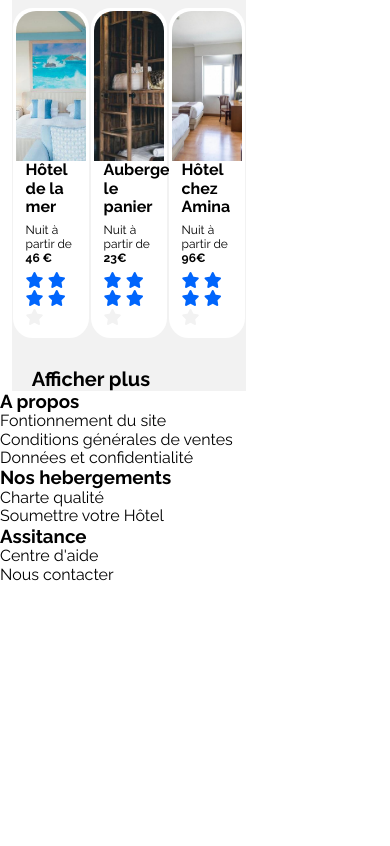
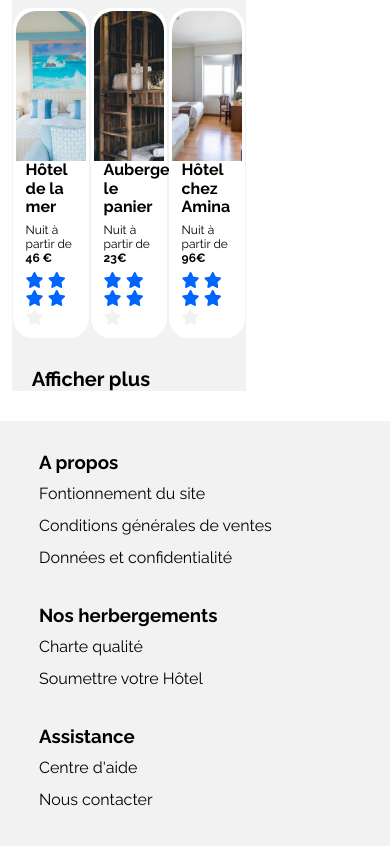
Before and after one commit to AndyRama/AndyRamaroson_2_25112021, a plain HTML site: page index.html in a window 390 px wide. Shown: the part 1885-2731 px from the top of the page. Before the commit the page ends 2469 px from the top, so only its background shows below. Drawn offline with Linux system fonts and the light colour scheme.

Commit message:
add footer html,CSS with link in meta and responsive design

```diff
--- a/css/footer.css
+++ b/css/footer.css
@@ -1,6 +1,30 @@
-.footer-container {
-display: flex;
-justify-content: center;
-align-items: center;
-flex-direction: column;
+.ment-container {
+  display: flex;
+  flex-direction:row;
+  justify-content:space-around;
+  align-items: center;
+  background-color: #f2f2f2;
+  margin-top:30px;
+  padding-bottom: 30px;
 }
+
+.mentions {
+  width: 30%;
+  line-height: 32px;
+  margin-top: 25px;
+}
+
+@media screen and (max-width: 576px) {
+
+  .ment-container {
+    display: flex;
+    flex-direction: column;
+  }
+
+  .mentions {
+  width: 80%;
+
+  }
+
+
+}
--- a/index.html
+++ b/index.html
@@ -8,6 +8,7 @@
     <link rel="stylesheet" type="text/css" href="css/styles.css" />
     <link rel="stylesheet" type="text/css" href="css/header.css"/>
     <link rel="stylesheet" type="text/css" href="css/hebergement.css"/>
+    <link rel="stylesheet" type="text/css" href="css/footer.css"/>
     <title>Booki</title>
     <!--Awesome Font CDN-->
     <script src="https://kit.fontawesome.com/608ae6f496.js" crossorigin="anonymous"></script>
@@ -264,28 +265,24 @@
 
       <!-- footer -->
       <footer>
-        <div class="footer-container">
-        <h3 class="footer-title">A propos</h3>
-          <ul>
+        <section class="ment-container">
+          <ul class="mentions">
+            <li><h3>A propos</h3></li>
             <li>Fontionnement du site</li>
             <li>Conditions générales de ventes</li>
             <li>Données et confidentialité</li>
           </ul>
-        </div>
-        <div class="footer-container">
-        <h3 class="footer-title">Nos hebergements</h3>
-          <ul>
+          <ul class="mentions">
+            <li><h3>Nos herbergements</h3></li>
             <li>Charte qualité</li>
             <li>Soumettre votre Hôtel</li>
           </ul>
-        </div>
-        <div class="footer-container">
-        <h3 class="footer-title">Assitance</h3>
-          <ul>
+          <ul class="mentions">
+            <li><h3>Assistance</h3></li>
             <li>Centre d'aide</li>
             <li>Nous contacter</li>
           </ul>
-        </div>
+        </section>
       </footer>
     </div>
   </body>
```
